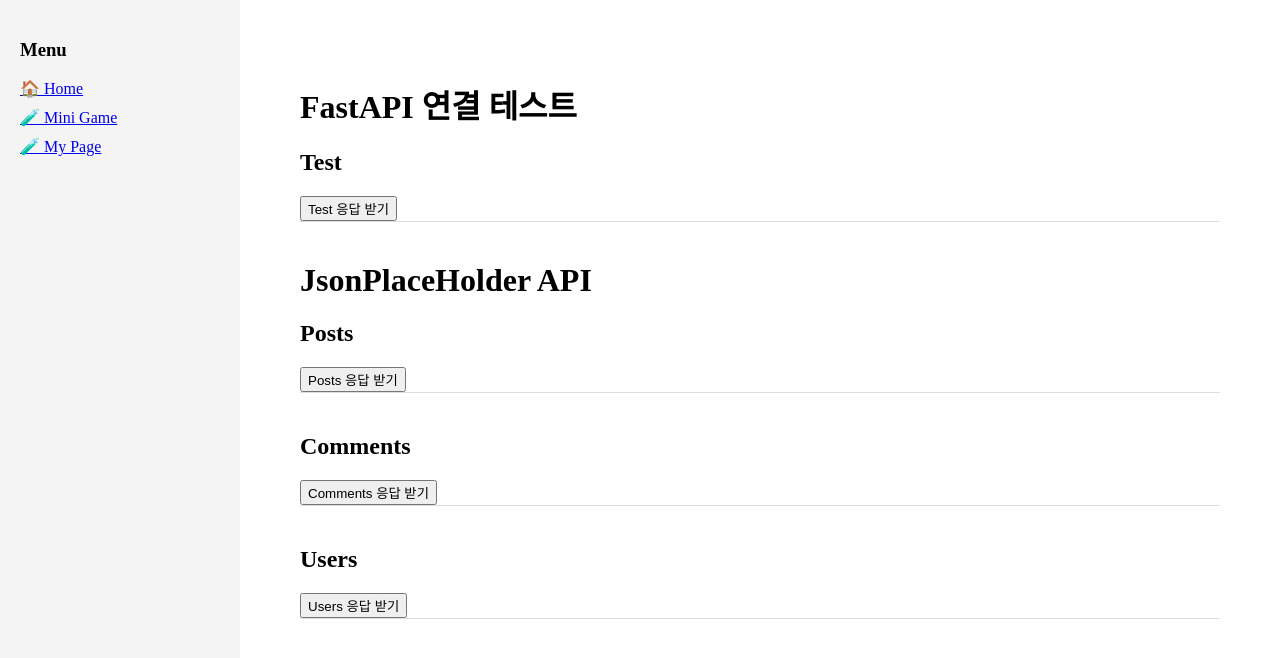
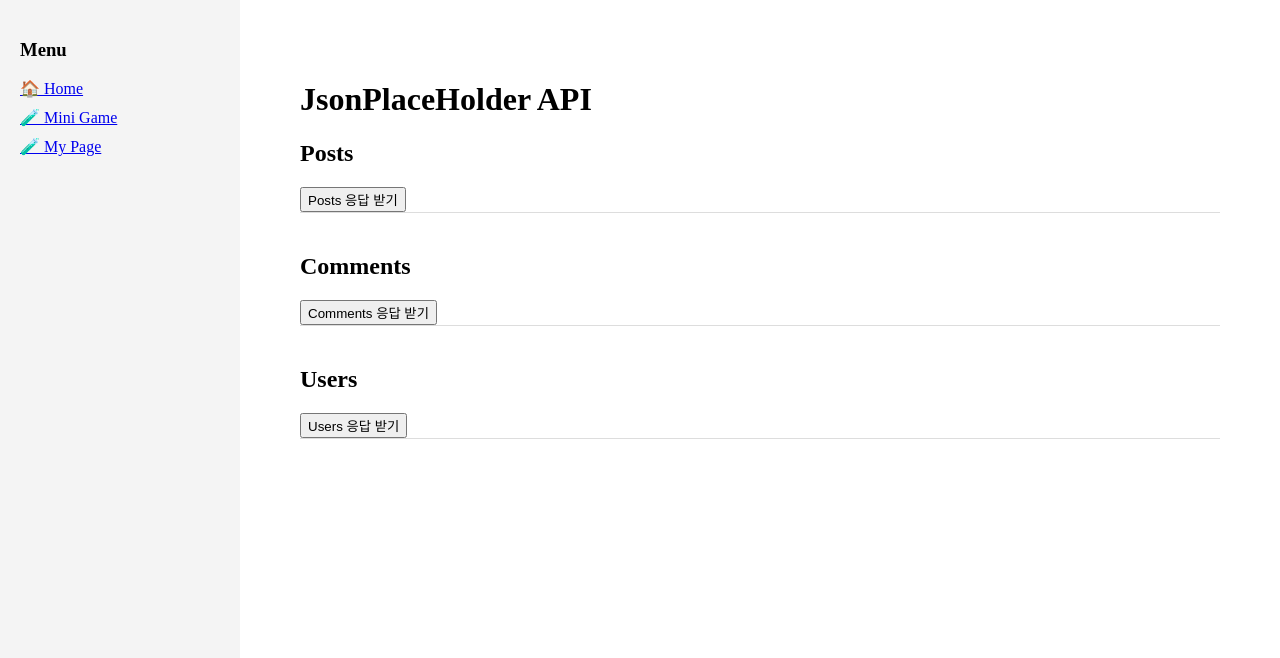
Before and after one commit to ehdtn3540/my-nextjs, a Next.js app: page /my-page in a window 1280 px wide. Shown: the top 658 px of the page. Built offline with nearby package versions, Linux system fonts and the light colour scheme.

Commit message:
FastAPI 연결 테스트 삭제 및 테이블 주석 처리

```diff
--- a/app/my-page/page.tsx
+++ b/app/my-page/page.tsx
@@ -37,6 +37,7 @@
             }}
           />
       )}
+{/*
       {data && (
         <table style={{ width: "100%", marginTop: "20px", borderCollapse: "collapse", fontSize: "14px" }}>
           <thead>
@@ -57,6 +58,7 @@
           </tbody>
         </table>
       )}
+*/}
     </div>
   );
 }
@@ -65,9 +67,6 @@
 export default function TestPage() {
   return (
     <div style={{ padding: "20px" }}>
-      <h1>FastAPI 연결 테스트</h1>
-      <ApiTester title="Test" endpoint="http://localhost:8000/api/test" />
-
       <h1>JsonPlaceHolder API</h1>
       {/* 전체 게시글 */}
       <ApiTester title="Posts" endpoint="http://localhost:8000/api/posts" />
```
